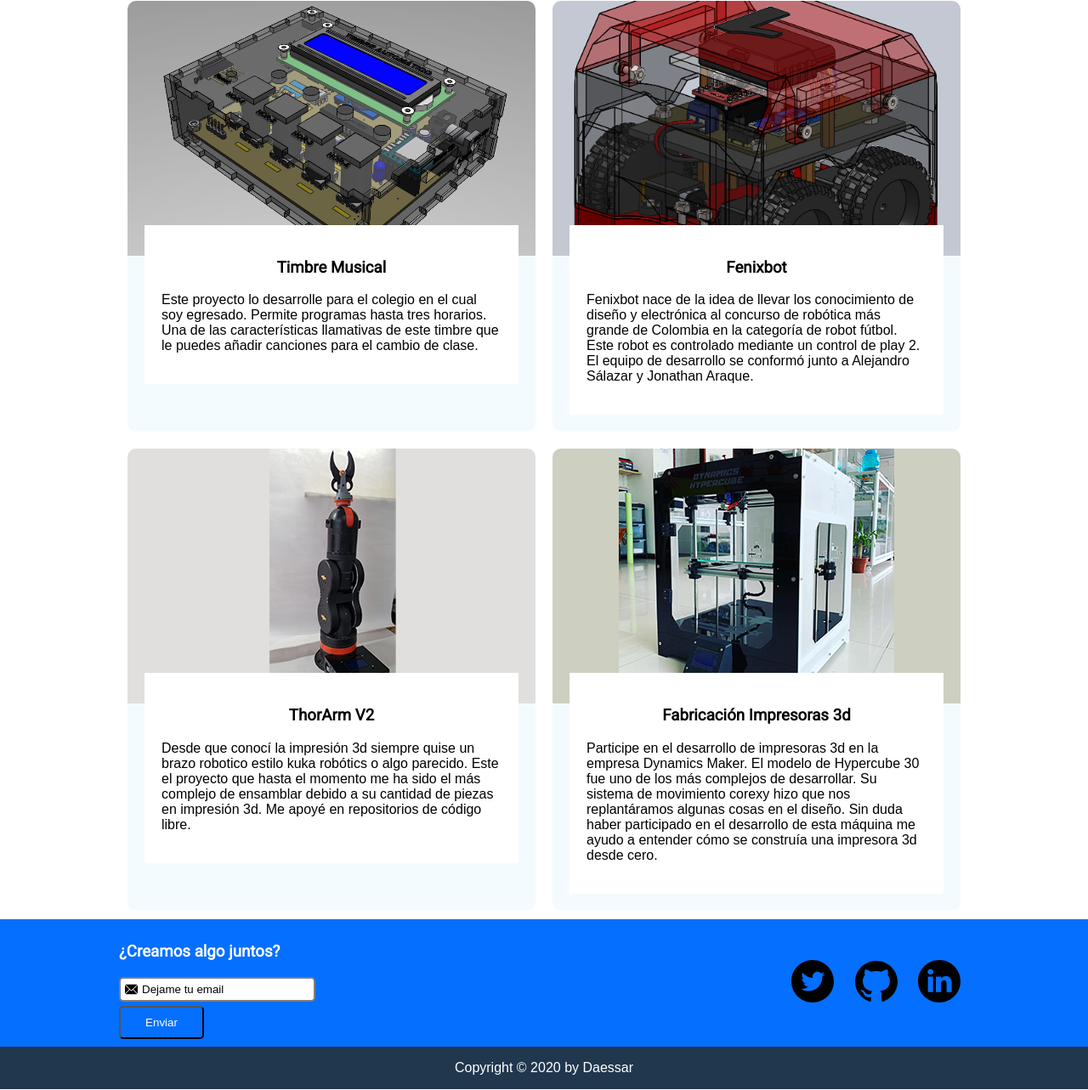
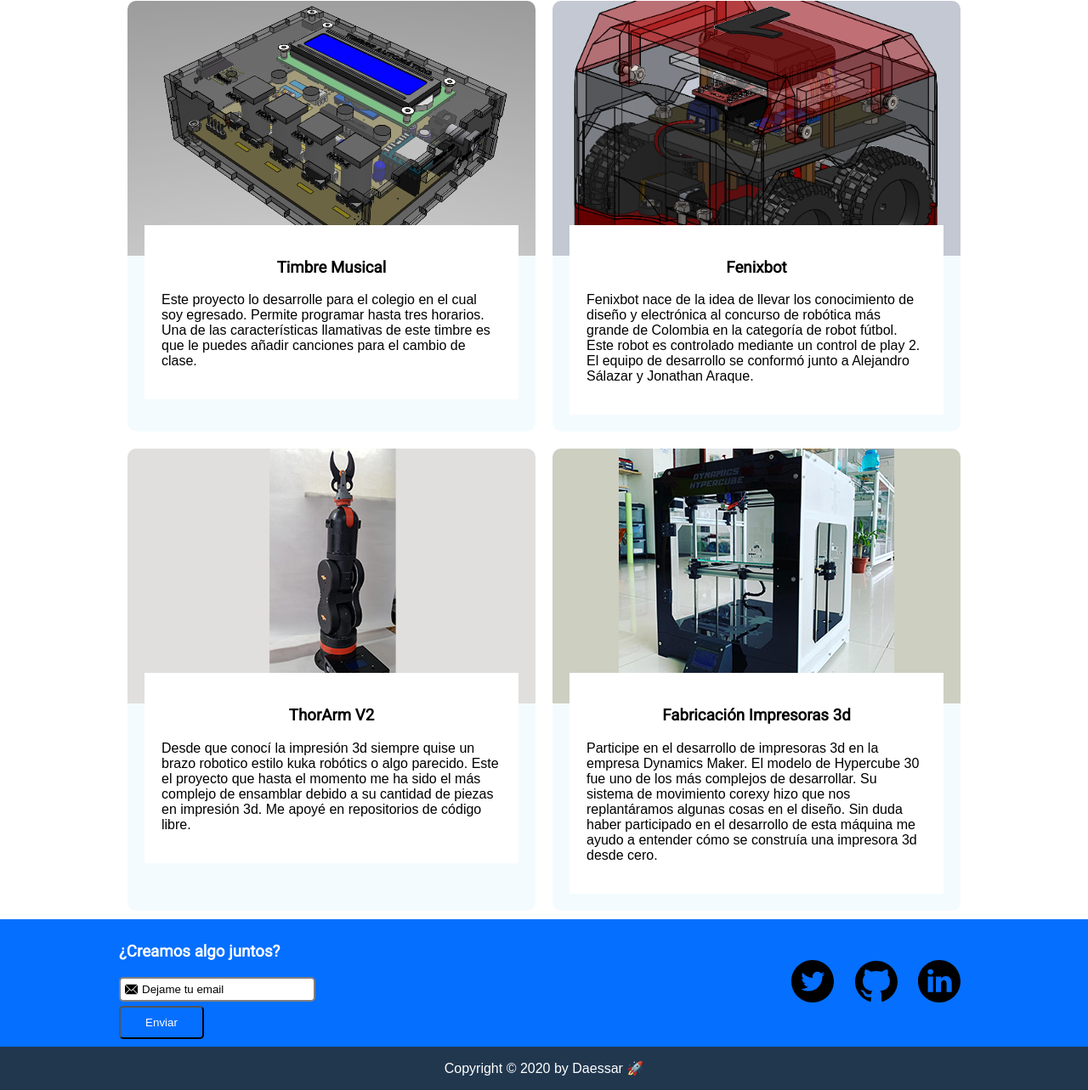
Before and after one commit to daessar/my-website, a plain HTML site: page index.html in a window 1280 px wide. Shown: the part 1161-2444 px from the top of the page at 85% size. Drawn offline with Linux system fonts and the light colour scheme.

Commit message:
Corrijo la ortografica en uno de los proyectos y añado un emoji al footer

```diff
--- a/index.html
+++ b/index.html
@@ -124,8 +124,8 @@
             <h3 class="event-title">Timbre Musical</h3>
             <p class="event-description">
               Este proyecto lo desarrolle para el colegio en el cual soy
-              egresado. Permite programas hasta tres horarios. Una de las
-              características llamativas de este timbre que le puedes añadir
+              egresado. Permite programar hasta tres horarios. Una de las
+              características llamativas de este timbre es que le puedes añadir
               canciones para el cambio de clase.
             </p>
           </div>
@@ -229,7 +229,7 @@
     <!-- El footer se usa para poner una descripcion en el pie de pagina del website -->
     <footer class="footer">
       <div>
-        <p>Copyright &copy; 2020 by Daessar</p>
+        <p>Copyright &copy; 2020 by Daessar &#128640</p>
       </div>
     </footer>
   </body>
```
